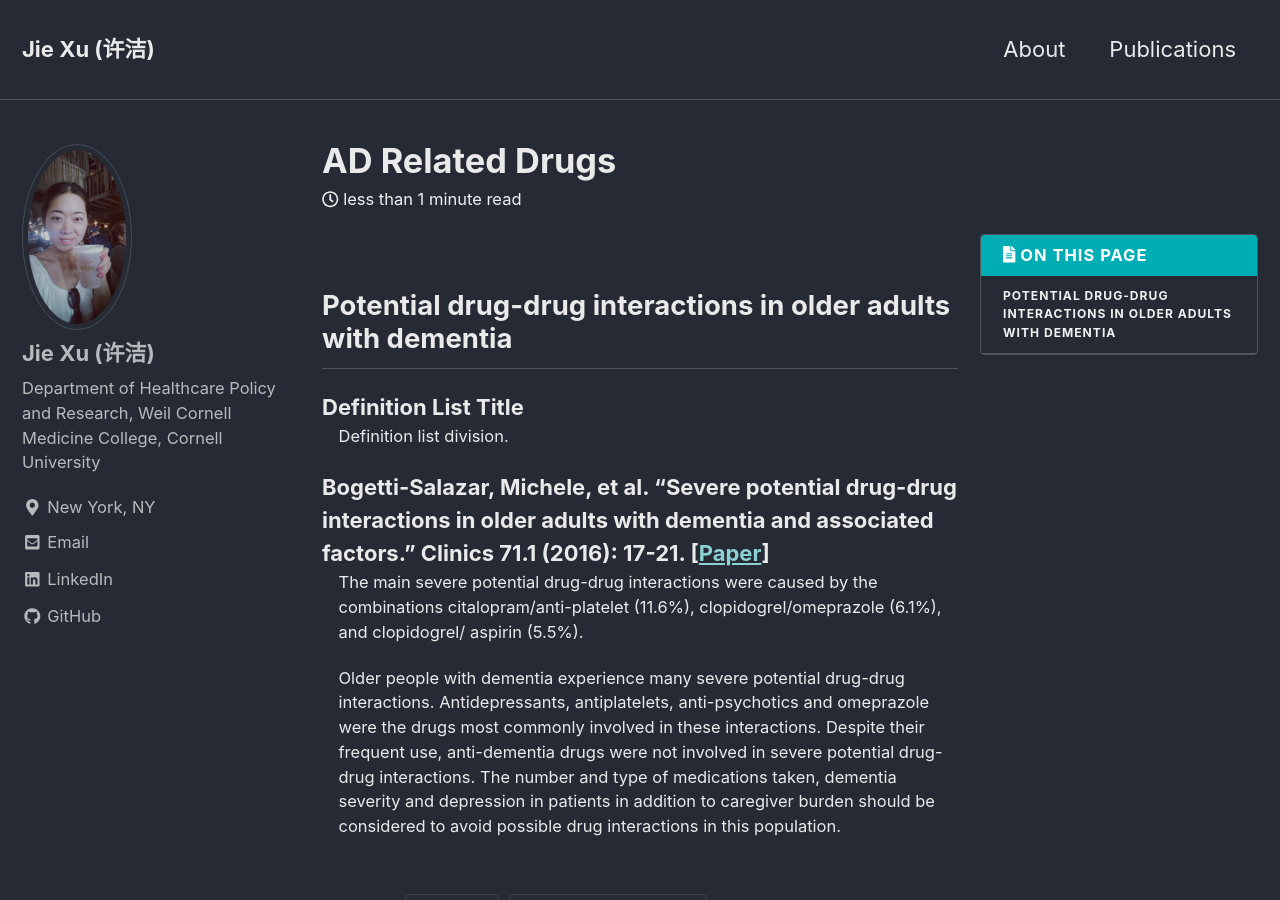
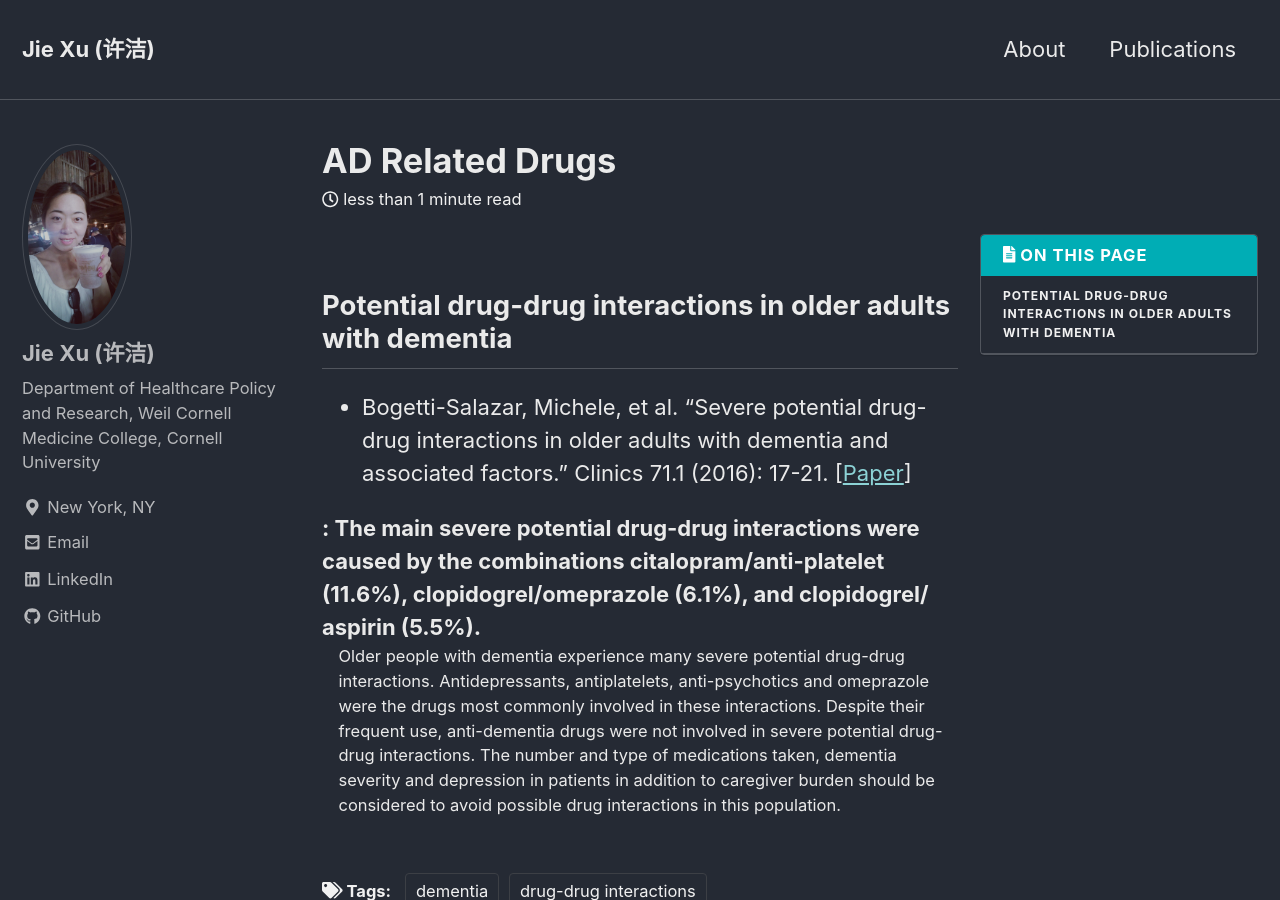
Before and after one commit to jxu1015/jxu1015.github.io, a Jekyll site: the page built from _posts/2020-03-03-AD-Related-Drugs.md, in a window 1280 px wide and 900 px high. Built offline with Jekyll 4.4.1, drawn with Linux system fonts in a browser that asks for light colours; nearby versions of some CDN libraries.

Commit message:
Update 2020-03-03-AD-Related-Drugs.md

```diff
--- a/_posts/2020-03-03-AD-Related-Drugs.md
+++ b/_posts/2020-03-03-AD-Related-Drugs.md
@@ -10,11 +10,8 @@
 
 ## Potential drug-drug interactions in older adults with dementia
 
-Definition List Title
-:   Definition list division.
+* Bogetti-Salazar, Michele, et al. "Severe potential drug-drug interactions in older adults with dementia and associated factors." Clinics 71.1 (2016): 17-21. [[Paper](https://www.ncbi.nlm.nih.gov/pmc/articles/PMC4763155/pdf/cln-71-01-017.pdf)]
 
-Bogetti-Salazar, Michele, et al. "Severe potential drug-drug interactions in older adults with dementia and associated factors." Clinics 71.1 (2016): 17-21. [[Paper](https://www.ncbi.nlm.nih.gov/pmc/articles/PMC4763155/pdf/cln-71-01-017.pdf)]
-
-:   The main severe potential drug-drug interactions were caused by the combinations citalopram/anti-platelet (11.6%), clopidogrel/omeprazole (6.1%), and clopidogrel/ aspirin (5.5%).
+: The main severe potential drug-drug interactions were caused by the combinations citalopram/anti-platelet (11.6%), clopidogrel/omeprazole (6.1%), and clopidogrel/ aspirin (5.5%).
 
 :   Older people with dementia experience many severe potential drug-drug interactions. Antidepressants, antiplatelets, anti-psychotics and omeprazole were the drugs most commonly involved in these interactions. Despite their frequent use, anti-dementia drugs were not involved in severe potential drug-drug interactions. The number and type of medications taken, dementia severity and depression in patients in addition to caregiver burden should be considered to avoid possible drug interactions in this population.
```
